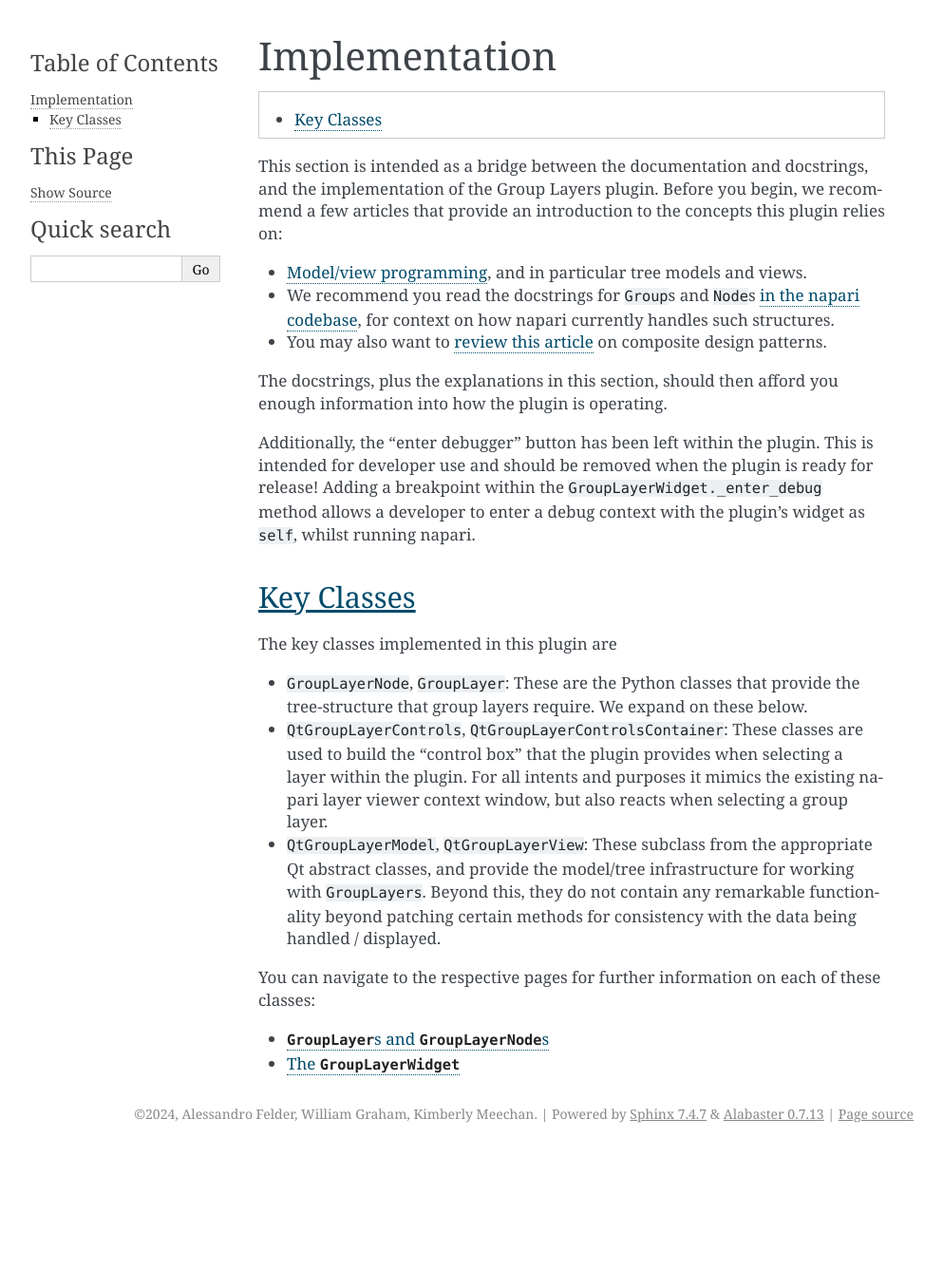
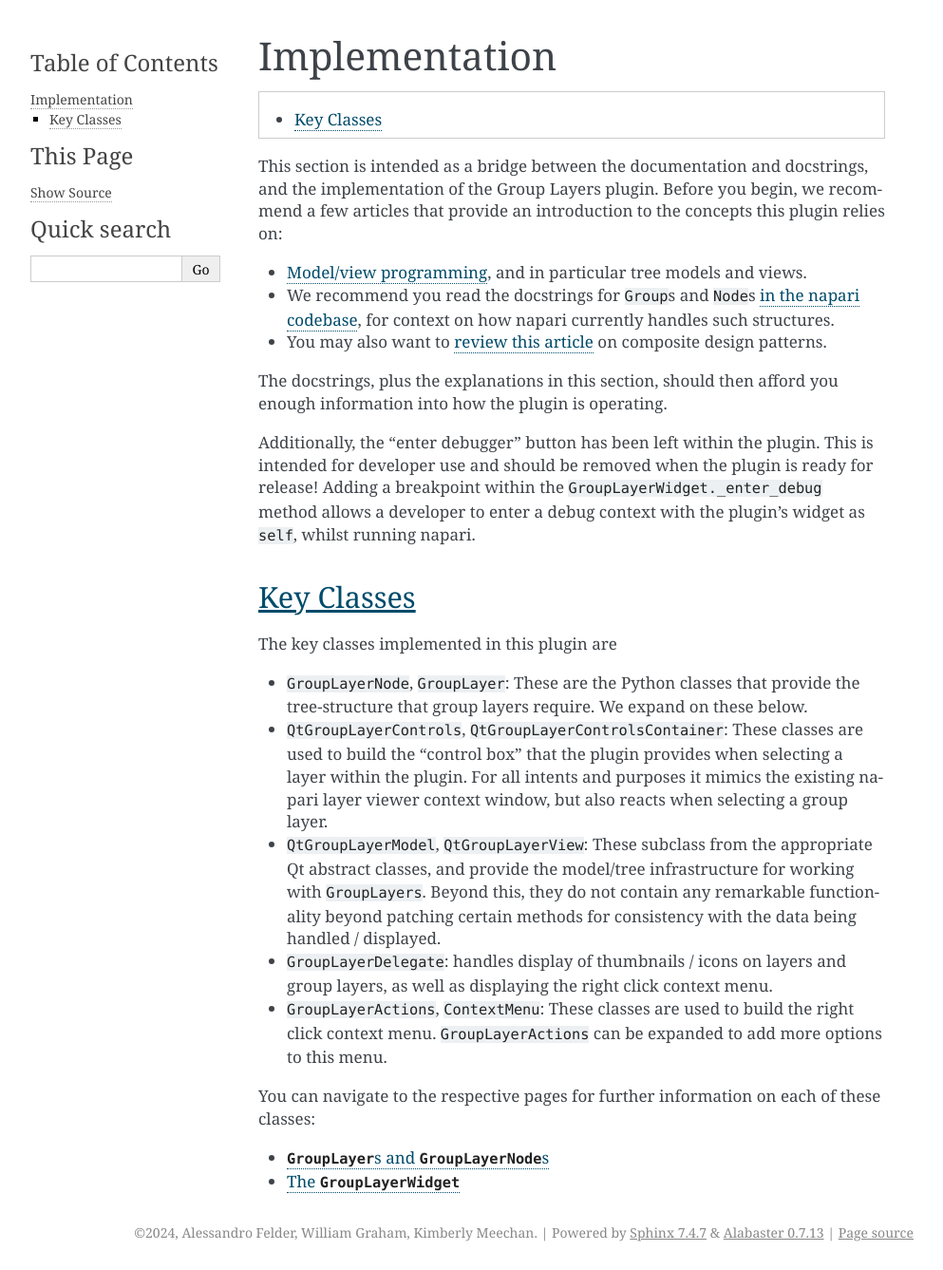
Before and after one commit to brainglobe/napari-experimental, a Sphinx documentation site: the page built from docs/source/group_layers/implementation.md, in a window 1280 px wide. Shown: the whole page at 95% size, without its empty margins (148-1141 px from the left). Built offline with Sphinx 7.4.7, drawn with Linux system fonts in a browser that asks for light colours; before the commit the page ends 1212 px from its top, so only the background shows below that.

Commit message:
expand docs for group layers, delegates and context menu

```diff
--- a/docs/source/group_layers/implementation.md
+++ b/docs/source/group_layers/implementation.md
@@ -26,6 +26,8 @@ The key classes implemented in this plugin are
 - `GroupLayerNode`, `GroupLayer`: These are the Python classes that provide the tree-structure that group layers require. We expand on these below.
 - `QtGroupLayerControls`, `QtGroupLayerControlsContainer`: These classes are used to build the "control box" that the plugin provides when selecting a layer within the plugin. For all intents and purposes it mimics the existing napari layer viewer context window, but also reacts when selecting a group layer.
 - `QtGroupLayerModel`, `QtGroupLayerView`: These subclass from the appropriate Qt abstract classes, and provide the model/tree infrastructure for working with `GroupLayers`. Beyond this, they do not contain any remarkable functionality beyond patching certain methods for consistency with the data being handled / displayed.
+- `GroupLayerDelegate`: handles display of thumbnails / icons on layers and group layers, as well as displaying the right click context menu.
+- `GroupLayerActions`, `ContextMenu`: These classes are used to build the right click context menu. `GroupLayerActions` can be expanded to add more options to this menu.
 
 You can navigate to the respective pages for further information on each of these classes:
 
```
Also changed, not shown: docs/source/group_layers/classes/group_layer_and_nodes.md (+11 -0 lines), docs/source/index.md (+1 -1 lines).
